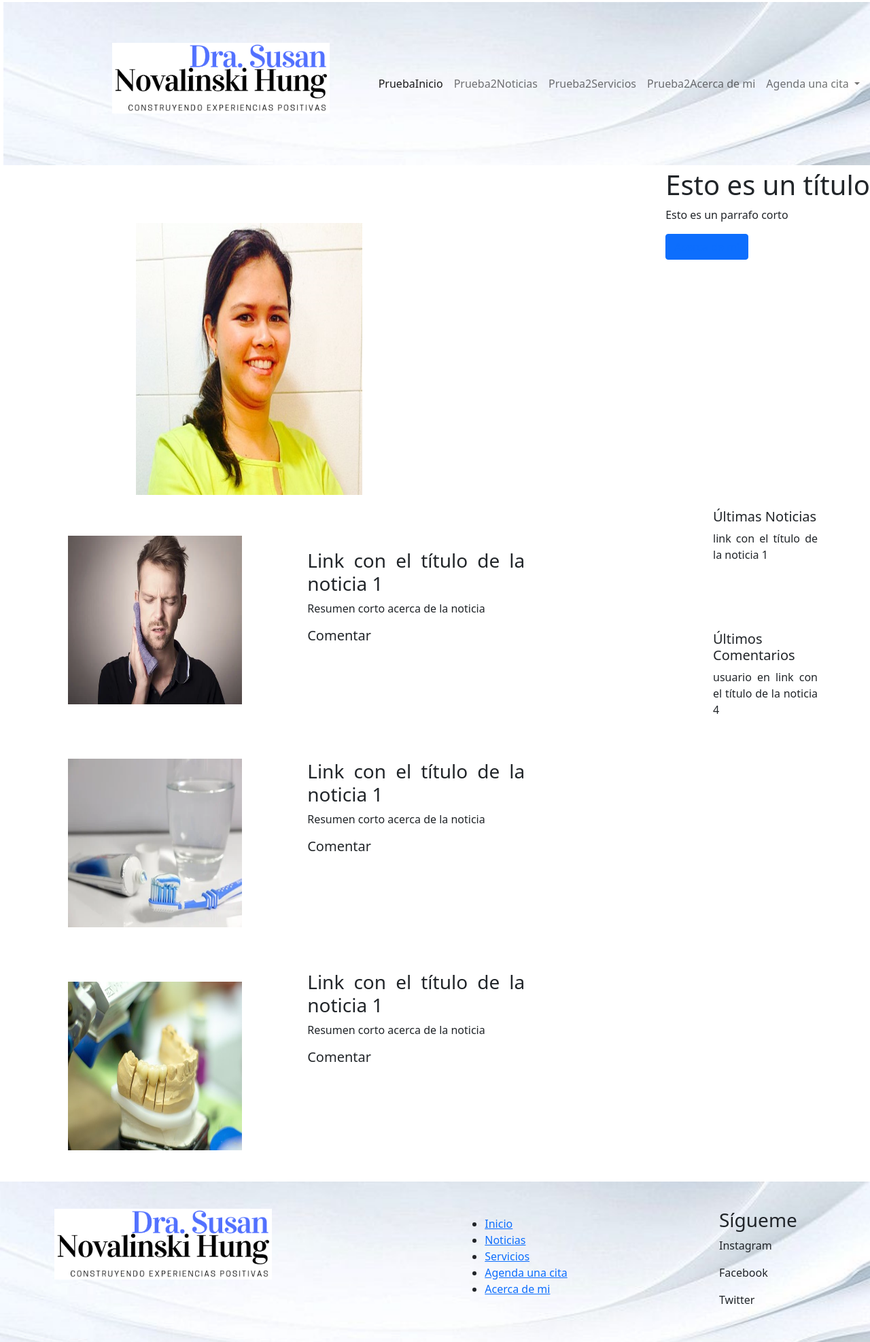
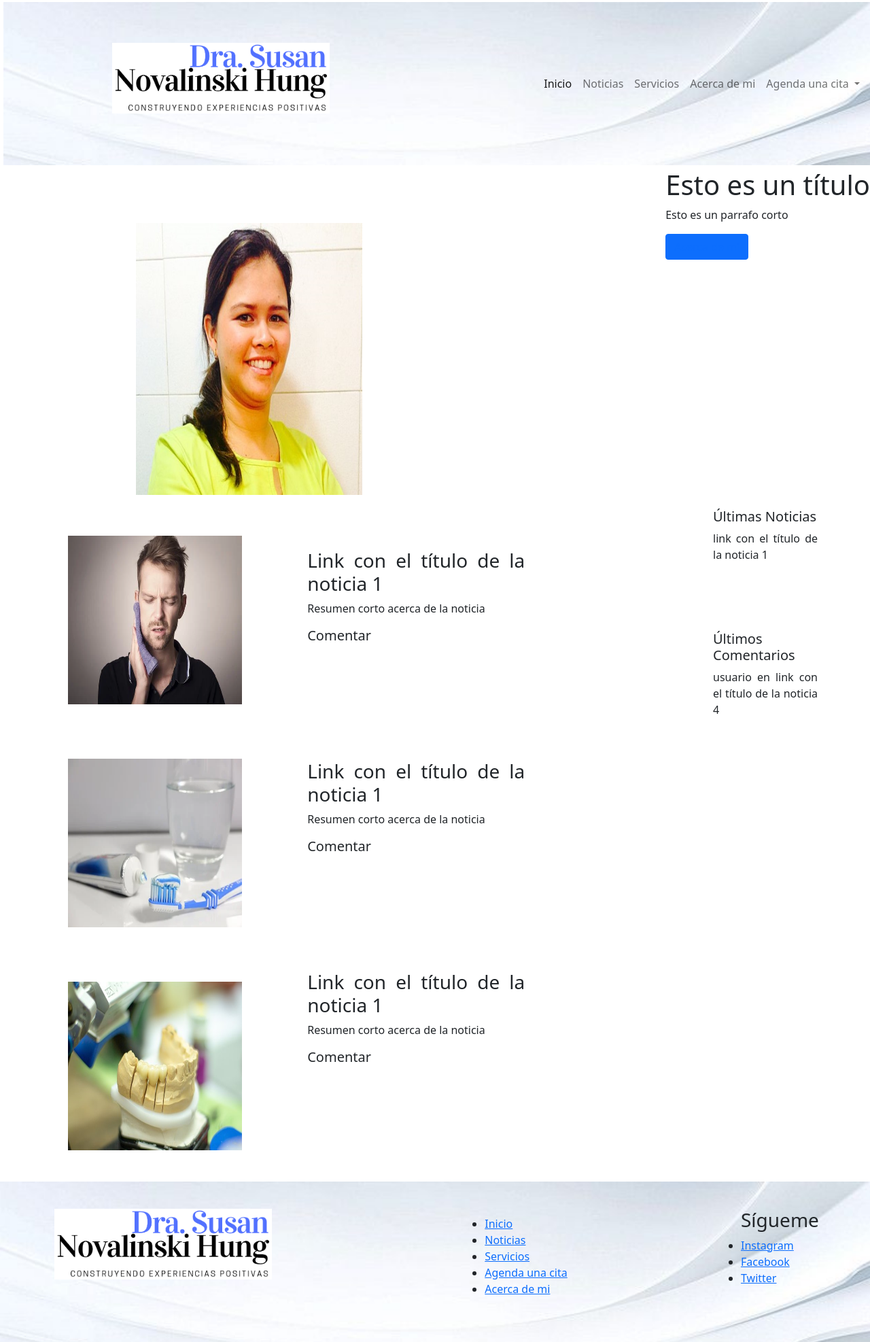
Before and after one commit to snovalinski/susannovalinski, a website: page index.html in a window 1280 px wide. Shown: the part 2-1976 px from the top of the page at 68% size. Drawn offline with nearby package versions, Linux system fonts and the light colour scheme.

Commit message:
index.html navFooter&basicChanges

```diff
--- a/index.html
+++ b/index.html
@@ -5,7 +5,7 @@
 	<meta name="viewport" content="width=device-width, initial-scale=1.0">
 	<meta name="keywords" content="Prueba2 odontología neurofocal, odontología neurofocal montevideo, odontología neurofocal uruguay, odontología holistica, odontología holistica montevideo,  odontología holistica uruguay, odontología integral, odontología integral montevideo, odontología integral uruguay, odontología biológica, odontología biológica montevideo, odontología biológica uruguay, terapia neural, terapia neural montevideo, terapia neural uruguay, terapia del dolor en odontología, manejo del dolor en odontología, neuralgia del trigémino, odontología preventiva, odontología preventiva montevideo, odontología preventiva uruguay, dolor facial, trastornos de la articulación temporomandibular, manejo del bruxismo, odontología minimamente invasiva, odontología minimamente invasiva montevideo, odontología minimamente invasiva uruguay">
 	<meta name="description" content="portal acerca de noticias odontológicas actuales enfocadas en dar información general odontológica para educar a los usuarios acerca de actualidades y conceptos necesarios para mantener una salud bucal adecuada explicamos cómo el órgano bucal influye en el resto del organismo. Buscamos que los usuarios acudan a informarse y educarse porque la salud empieza por el mismo individuo de esta manera estará más preparado para buscar la ayuda adecuada a su caso y restablecer su salud general">
-	<title>Prueba2Susan Novalinski Hung</title>
+	<title>Susan Novalinski Hung</title>
 
 	<link href="https://cdn.jsdelivr.net/npm/bootstrap@5.0.0-beta1/dist/css/bootstrap.min.css" rel="stylesheet" integrity="sha384-giJF6kkoqNQ00vy+HMDP7azOuL0xtbfIcaT9wjKHr8RbDVddVHyTfAAsrekwKmP1" crossorigin="anonymous">
 	<link rel="stylesheet" href="css/susanstylescss.css">
@@ -24,16 +24,16 @@
     			<div class="collapse navbar-collapse" id="navbarNavDropdown">
       				<ul class="navbar-nav">
         			<li class="nav-item">
-          			<a class="nav-link active" aria-current="page" href="index.html">PruebaInicio</a>
+          			<a class="nav-link active" aria-current="page" href="index.html">Inicio</a>
         			</li>
         			<li class="nav-item">
-          			<a class="nav-link" href="noticias.html">Prueba2Noticias</a>
+          			<a class="nav-link" href="noticias.html">Noticias</a>
         			</li>
         			<li class="nav-item">
-         			<a class="nav-link" href="servicios.html">Prueba2Servicios</a>
+         			<a class="nav-link" href="servicios.html">Servicios</a>
         			</li>
         			<li class="nav-item">
-          			<a class="nav-link" href="acercademi.html">Prueba2Acerca de mi</a>
+          			<a class="nav-link" href="acercademi.html">Acerca de mi</a>
         			</li>
         			<li class="nav-item dropdown">
           			<a class="nav-link dropdown-toggle" href="#" id="navbarDropdownMenuLink" role="button" data-bs-toggle="dropdown" aria-expanded="false">
@@ -57,7 +57,7 @@
 		<div class="intro__mision">
 		<h1>Esto es un título</h1>
 		<p> Esto es un parrafo corto</p>
-		<button type="button" class="btn btn-primary" class="boton"><a href="acercademi.html">Acerca de mí</a></button>
+		<button type="button" class="btn btn-primary"><a href="acercademi.html">Acerca de mí</a></button>
 		</div>
 	</Intro>
 
@@ -117,10 +117,14 @@
 		</div>
 
 		<div class="boxNetworks">
-			<h3>Sígueme</h3>
-			<p>Instagram</p>
-			<p>Facebook</p>
-			<p>Twitter</p>
+			<nav>
+				<ul>
+					<h3>Sígueme</h3>
+					<li><a href="#">Instagram</a></li>
+					<li><a href="#">Facebook</a></li>
+					<li><a href="#">Twitter</a></li>
+				</ul>
+	   		</nav>
 		</div>
 	</footer>
 
```
